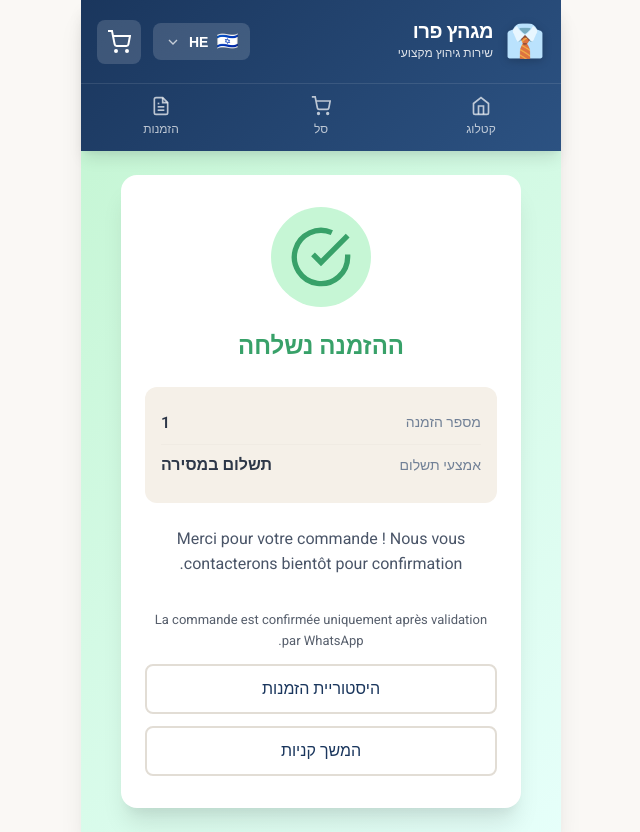
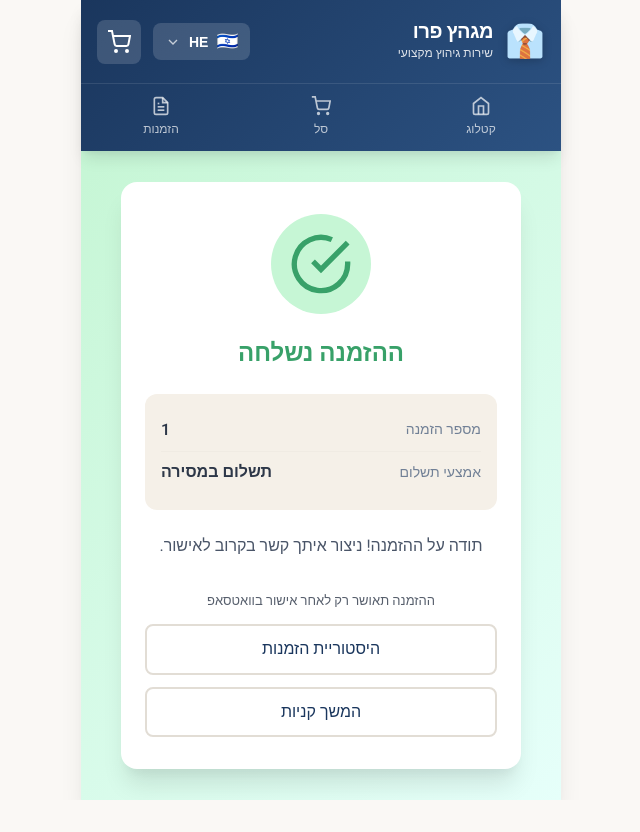
Before and after one commit to yossefillospro-jpg/ironing-pwa, a React (Vite) app: page /order-confirmation/1 in a window 1280 px wide. Shown: the whole page, without its empty margins (319-959 px from the left). After the commit the page ends 800 px from the top, so only its background shows below. Built offline with nearby package versions, Linux system fonts and the light colour scheme.

Commit message:
Update OrderConfirmationPage.jsx

```diff
--- a/src/pages/OrderConfirmationPage.jsx
+++ b/src/pages/OrderConfirmationPage.jsx
@@ -1,14 +1,26 @@
 import React from 'react';
 import { Link, useParams, useLocation } from 'react-router-dom';
 import { useLanguage } from '../context/LanguageContext';
+import { useCart } from '../context/CartContext';
 import { sendWhatsAppOrder } from '../utils/whatsapp';
 import './OrderConfirmationPage.css';
 
 function OrderConfirmationPage() {
-  const { t } = useLanguage();
+  const { t, language } = useLanguage();
   const { orderId } = useParams();
   const location = useLocation();
   const order = location.state?.order;
+
+  // Fallback: si jamais order.items n'existe pas, on prend le panier actuel
+  const { items: cartItems, grandTotal } = useCart();
+
+  const itemsToSend = Array.isArray(order?.items) && order.items.length > 0
+    ? order.items
+    : cartItems;
+
+  const totalToSend = typeof order?.total === 'number'
+    ? order.total
+    : grandTotal;
 
   return (
     <div className="confirmation-page">
@@ -35,13 +47,13 @@ function OrderConfirmationPage() {
 
         <div className="confirmation-message">
           <p>
-            {t('language') === 'he'
+            {language === 'he'
               ? 'תודה על ההזמנה! ניצור איתך קשר בקרוב לאישור.'
               : 'Merci pour votre commande ! Nous vous contacterons bientôt pour confirmation.'}
           </p>
         </div>
 
-        {/* ✅ ICI on met le handshake WhatsApp */}
+        {/* ✅ Handshake WhatsApp */}
         <div className="confirmation-actions">
           {order && (
             <button
@@ -51,18 +63,19 @@ function OrderConfirmationPage() {
                   name: order.name,
                   phone: order.phone,
                   pickupAddress: order.pickupAddress,
-                  items: order.itemsText || order.items,
-                  total: order.total,
+                  items: itemsToSend,          // ✅ TOUJOURS un tableau
+                  total: totalToSend,
                   slot: order.slot,
+                  language: language || 'he',  // ✅ pour choisir nameHe / nameFr
                 })
               }
             >
-              {t('language') === 'he' ? 'אישור בוואטסאפ' : 'Confirmer sur WhatsApp'}
+              {language === 'he' ? 'אישור בוואטסאפ' : 'Confirmer sur WhatsApp'}
             </button>
           )}
 
           <p style={{ fontSize: 13, opacity: 0.8, marginTop: 8 }}>
-            {t('language') === 'he'
+            {language === 'he'
               ? 'ההזמנה תאושר רק לאחר אישור בוואטסאפ'
               : 'La commande est confirmée uniquement après validation par WhatsApp.'}
           </p>
```
